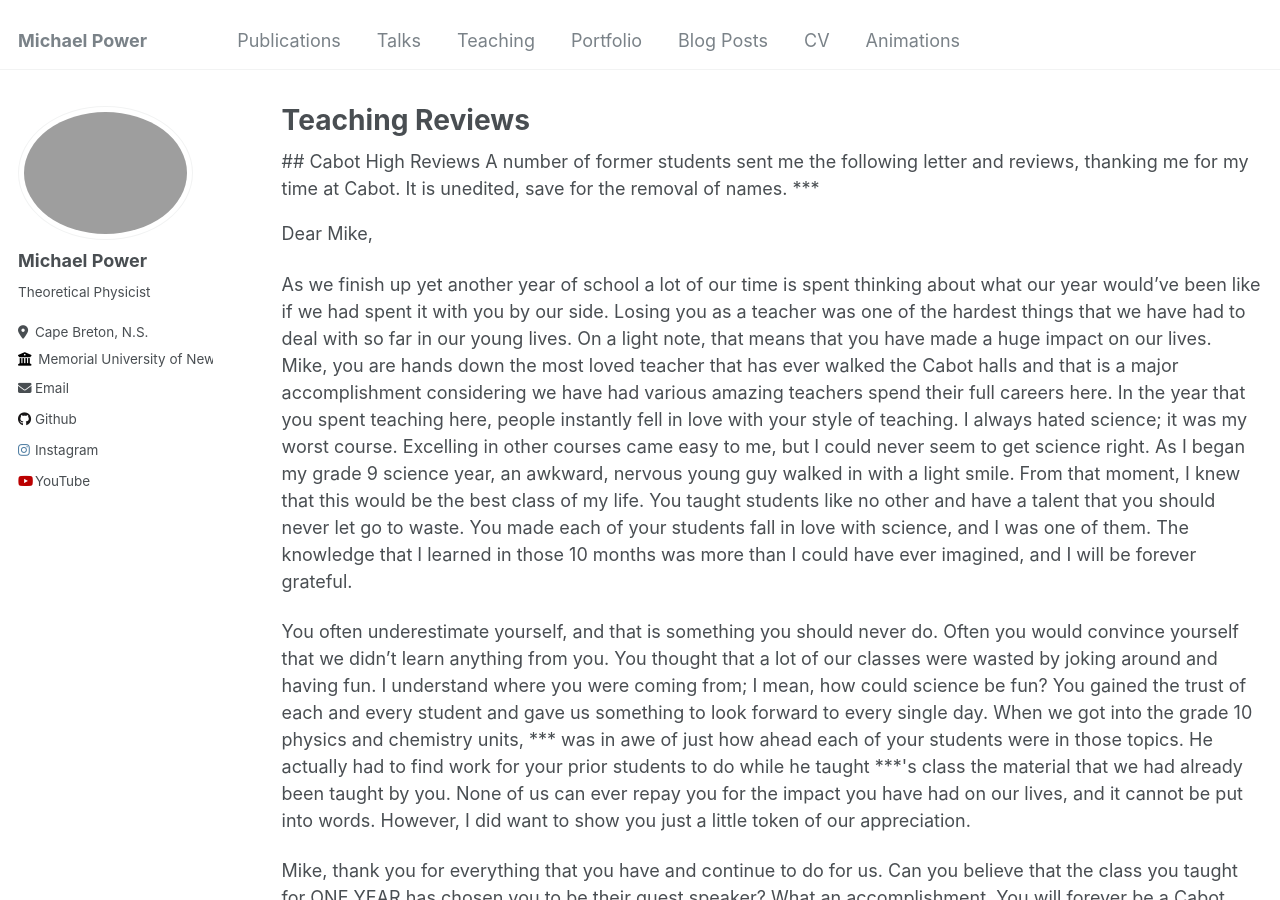
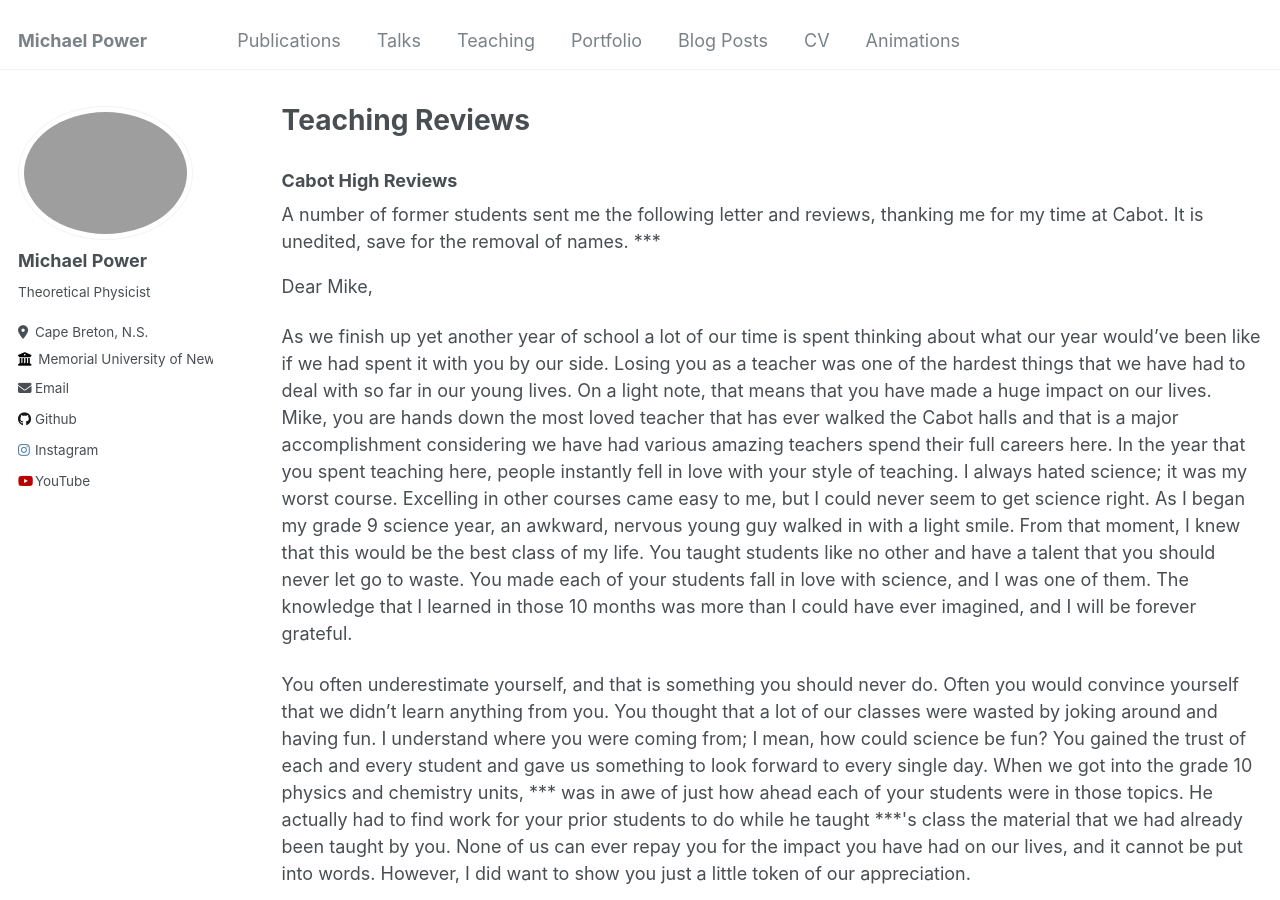
Before and after one commit to Mike-Power666/Mike-Power666.github.io, a Jekyll site: the page built from _pages/teaching.html, in a window 1280 px wide and 900 px high. Built offline with Jekyll 4.4.1, drawn with Linux system fonts in a browser that asks for light colours; some of the changed text lies outside the part shown.

```diff
--- a/_pages/teaching.html
+++ b/_pages/teaching.html
@@ -5,7 +5,7 @@ permalink: /teaching-reviews/
 author_profile: true
 ---
 
-## Cabot High Reviews
+<h3>Cabot High Reviews</h3>
 
 A number of former students sent me the following letter and reviews, thanking me for my time at Cabot. It is unedited, save for the removal of names.
 
@@ -69,16 +69,16 @@ A number of former students sent me the following letter and reviews, thanking m
 <li>100% SAID MIKE POWER</li>
 </ul>
 
-## Official Cape Breton University Lab Reviews
+<h3>Official Cape Breton University Lab Reviews<h3>
 
-### PHYS1101L:2 - Elements of Physics I
+<h3>PHYS1101L:2 - Elements of Physics I</h3>
 
 <iframe src="https://drive.google.com/file/d/1L1d41lWvAQdVbCDiz4I6vX_kVx1_D5hA/view?usp=sharing" width="640" height="480"></iframe>
 
-### PHYS1101L:4 - Elements of Physics I
+</h3>PHYS1101L:4 - Elements of Physics I</h3>
 
 <iframe src="https://drive.google.com/file/d/1aB1h1O4eSlQVwjsWueIWqwL3bZtep_VI/view?usp=sharing" width="640" height="480"></iframe>
 
-### PHYS1104L:1 - General Physics I
+</h3>PHYS1104L:1 - General Physics I</h3>
 
 <iframe src="https://drive.google.com/file/d/1N4W7XiL2ery1Bsa7SGNZyy18USCKSJij/view?usp=sharing" width="640" height="480"></iframe>
```
